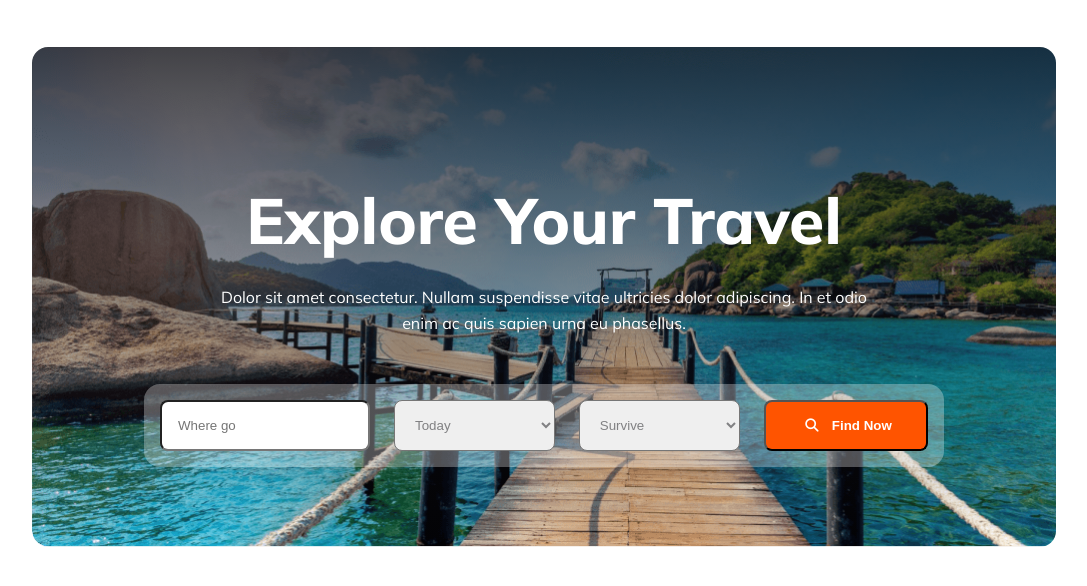
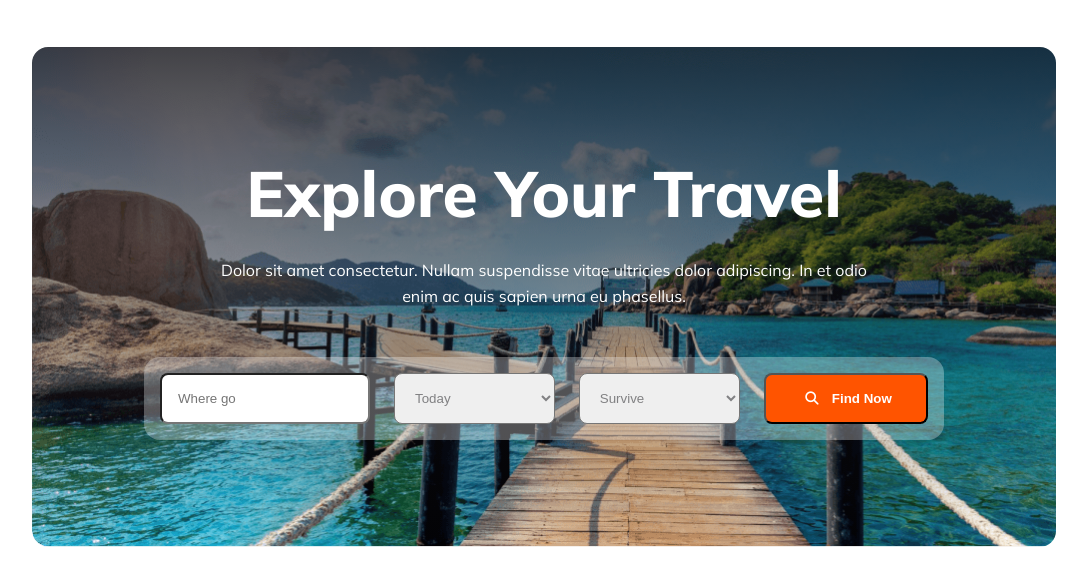
Before and after one commit to sakibMERN/hero-travel, a plain HTML site: page index.html in a window 1280 px wide. Shown: the part 166-752 px from the top of the page, without its empty margins (96-1183 px from the left). Drawn offline with Linux system fonts and the light colour scheme.

Commit message:
banner title margin problem fix

```diff
--- a/styles/style.css
+++ b/styles/style.css
@@ -68,20 +68,22 @@
 
   .container{
     max-width: 800px;
+
   }
 
   .banner-content{
     max-width: 676px;
     margin: 0 auto;
     text-align: center;
+    padding: 0;
   }
 
   .banner-title{
     font-size: 64px;
     font-weight: 800;
-    line-height: 80px;
+    /* line-height: 80px; */
     color: white;
-    margin-bottom: 24px;
+    margin:0 0 24px 0;
   }
 
   .banner-description{
```
